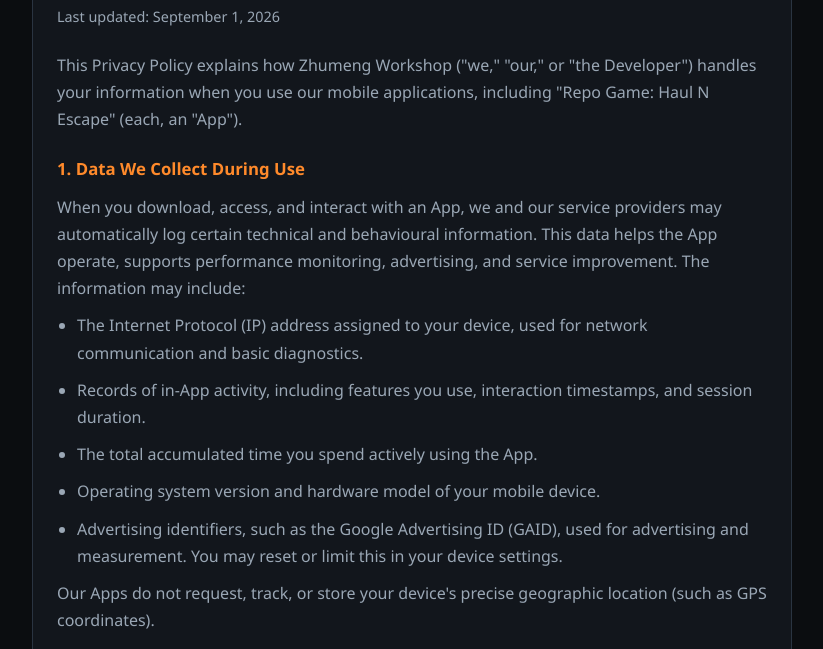
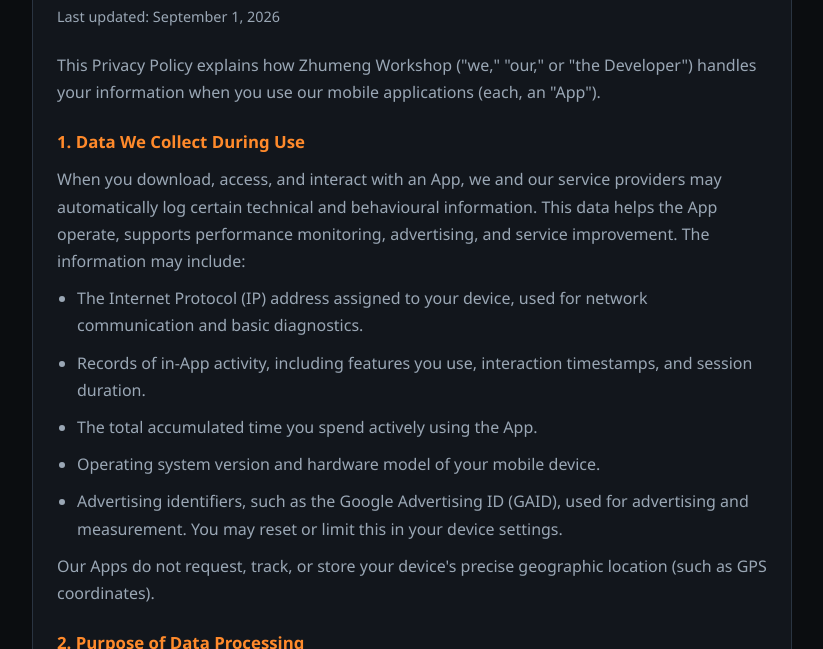
Before and after one commit to HKCMADAO/HKCMADAO.github.io, a plain HTML site: page privacy.html in a window 1280 px wide. Shown: the part 151-800 px from the top of the page, without its empty margins (228-1051 px from the left). Drawn offline with Linux system fonts and the light colour scheme.

Commit message:
Make privacy policy studio-wide without naming specific games

```diff
--- a/privacy.html
+++ b/privacy.html
@@ -67,8 +67,7 @@
 
     <p>
       This Privacy Policy explains how Zhumeng Workshop ("we," "our," or "the Developer")
-      handles your information when you use our mobile applications, including
-      "Repo Game: Haul N Escape" (each, an "App").
+      handles your information when you use our mobile applications (each, an "App").
     </p>
 
     <h2>1. Data We Collect During Use</h2>
```
